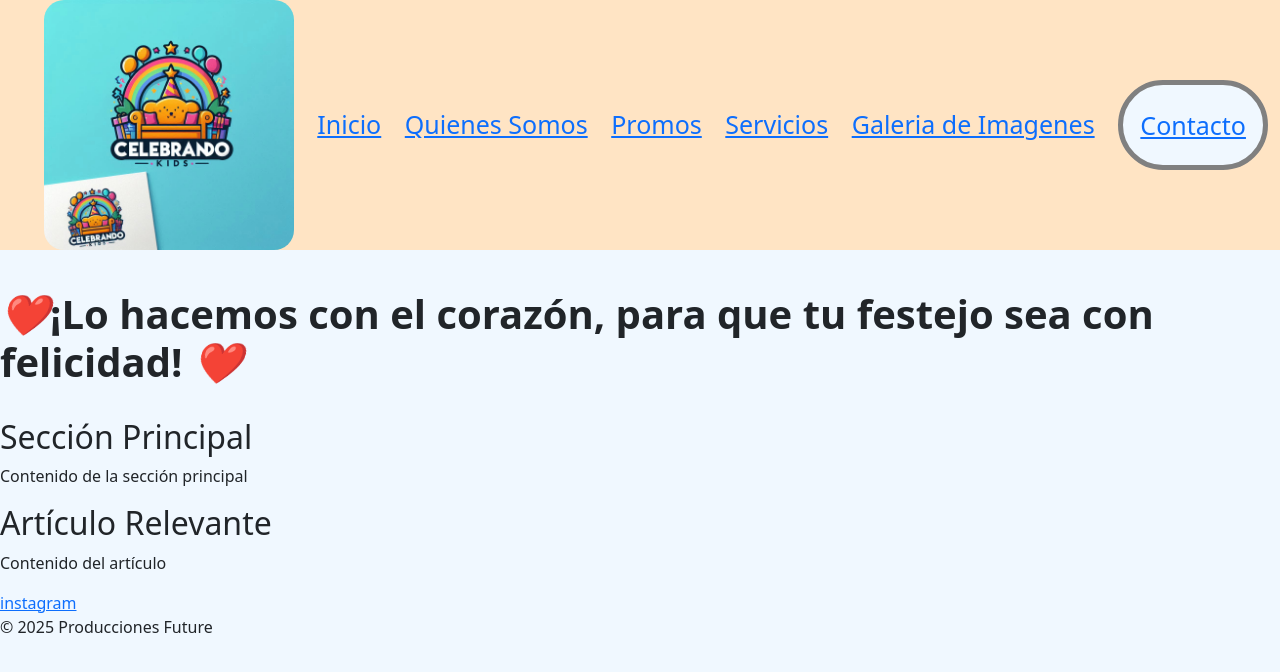
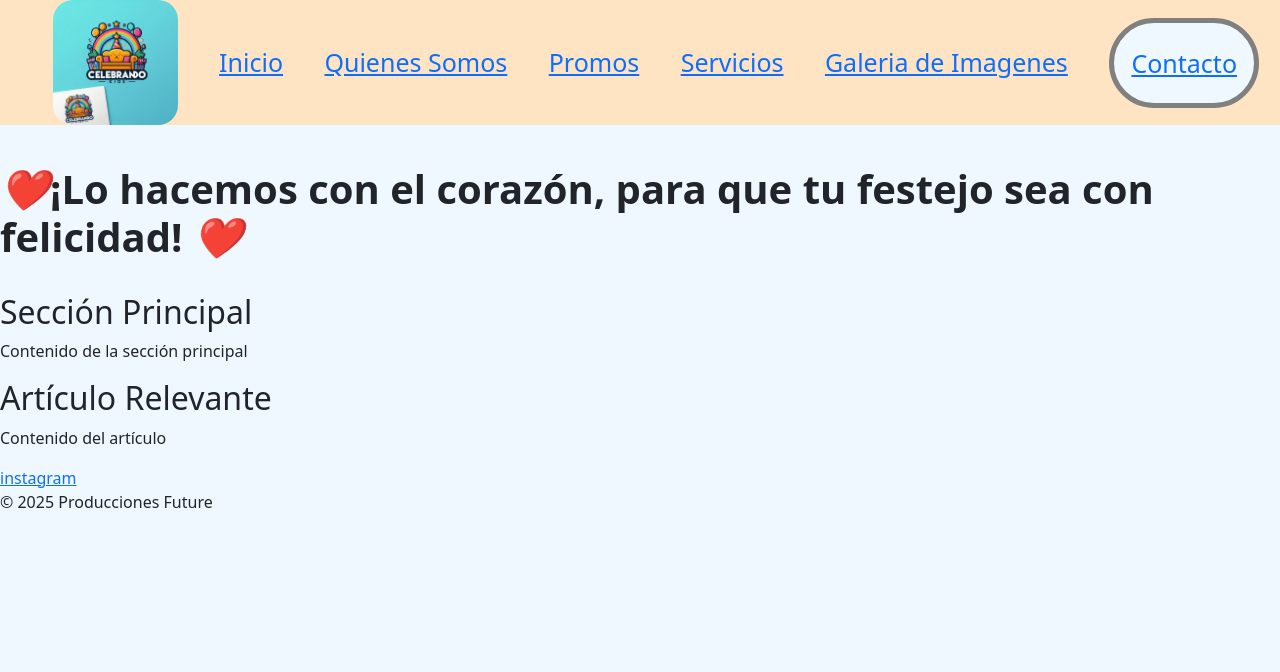
Before and after one commit to francopagge/PreEntrega2-Pagge, a plain HTML site: page index.html in a window 1280 px wide. Drawn offline with nearby package versions, Linux system fonts and the light colour scheme.

Commit message:
cambios en el css

```diff
--- a/css/style.css
+++ b/css/style.css
@@ -29,7 +29,7 @@ ul {
 }
 
 .imagen-index {
-    width: 10em;
-    height: 10em;
+    width: 5em;
+    height: 5em;
     border-radius: 20px;
 }
```
